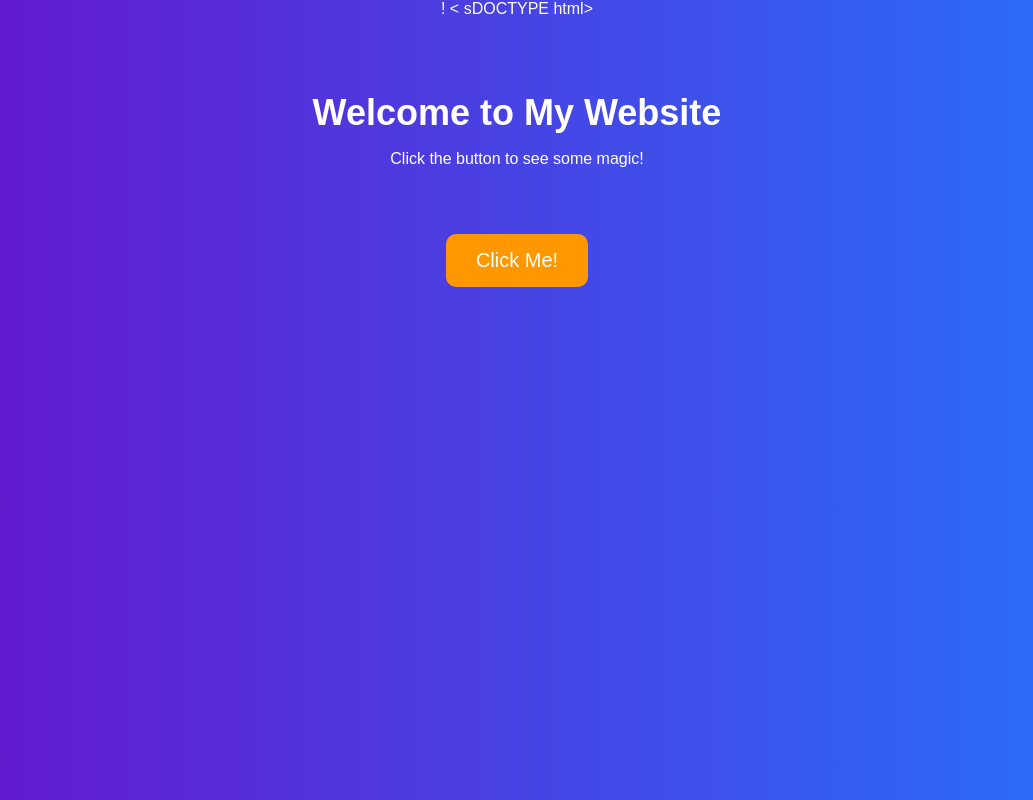
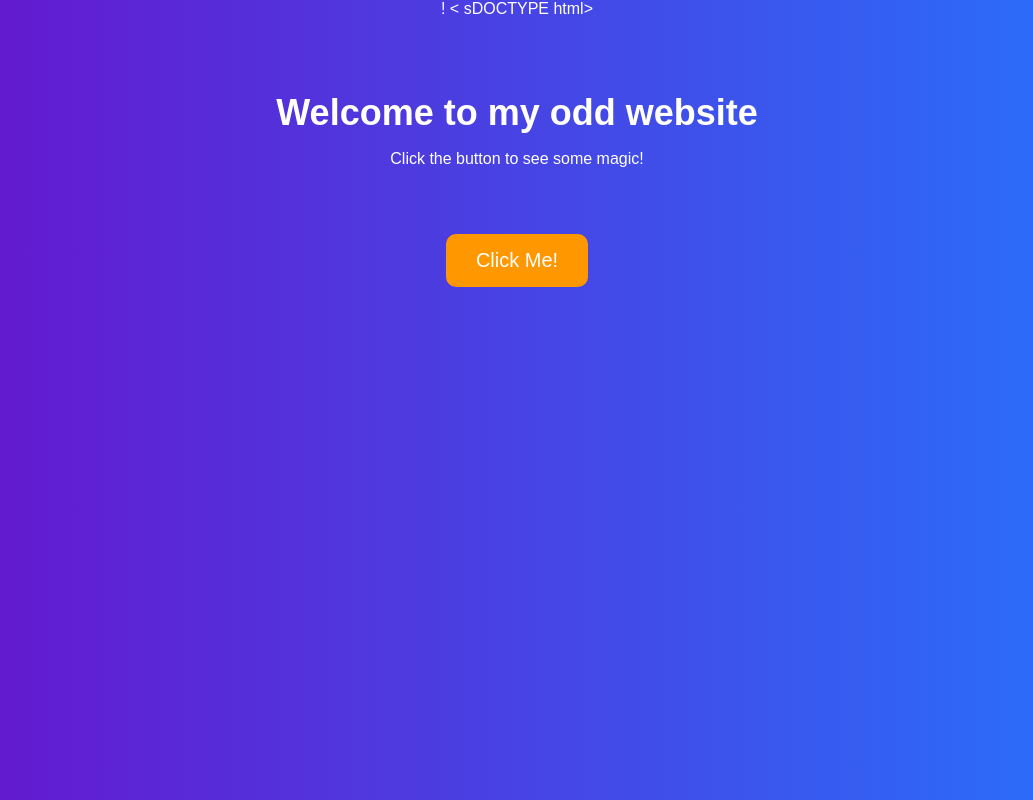
Before and after one commit to darky-777/odd, a plain HTML site: page index.html in a window 1280 px wide. Shown: the whole page, without its empty margins (123-1156 px from the left). Drawn offline with Linux system fonts and the light colour scheme.

Commit message:
Update index.html

```diff
--- a/index.html
+++ b/index.html
@@ -10,7 +10,7 @@
 <body>
 
     <header>
-        <h1>Welcome to My Website</h1>
+        <h1>Welcome to my odd website </h1>
         <p>Click the button to see some magic!</p>
     </header>
 
```
